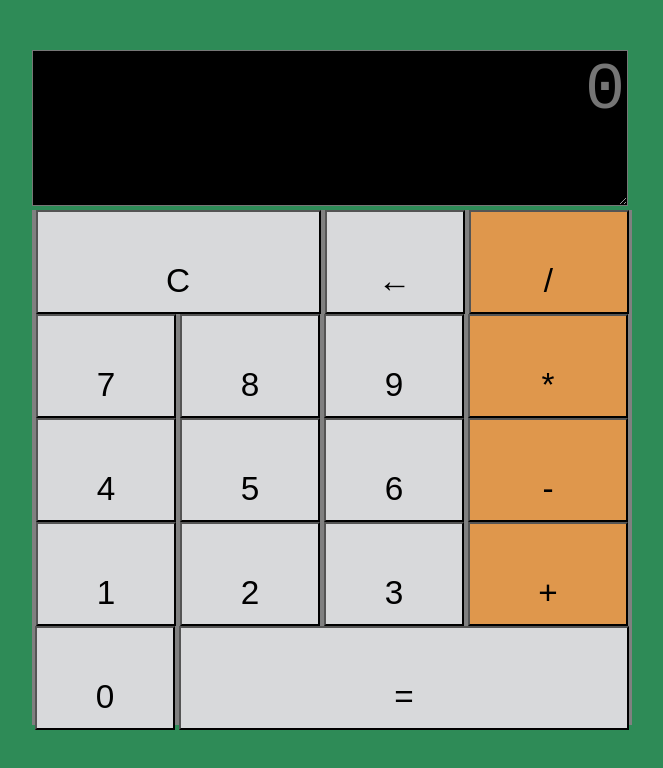
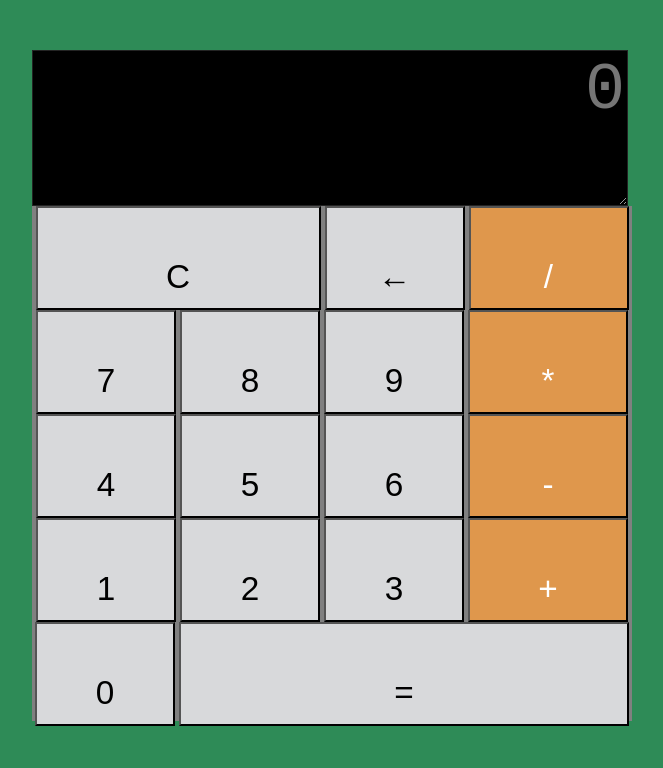
Before and after one commit to mahmoudadelaziz/iOS-Calculator, a plain HTML site: page index.html in a window 1280 px wide. Shown: the whole page, without its empty margins (288-951 px from the left). Drawn offline with Linux system fonts and the light colour scheme.

Commit message:
Restyling

```diff
--- a/index.html
+++ b/index.html
@@ -10,7 +10,7 @@
 </head>
 
 <body>
-    <textarea placeholder="0" id="display"></textarea>
+    <textarea disabled="disabled" placeholder="0" id="display"></textarea>
     <div id="controls">
         <div id="row1">
             <button id="C">C</button>
--- a/style.css
+++ b/style.css
@@ -14,6 +14,7 @@ body{
     width: 590px;
     background-color: black;
     color: aliceblue;
+    vertical-align: middle;
 }
 
 #controls{
@@ -36,6 +37,7 @@ button{
 }
 
 .Ops{
+    color: white;
     width: 160px;
     background-color: #df974c;
 }
```
